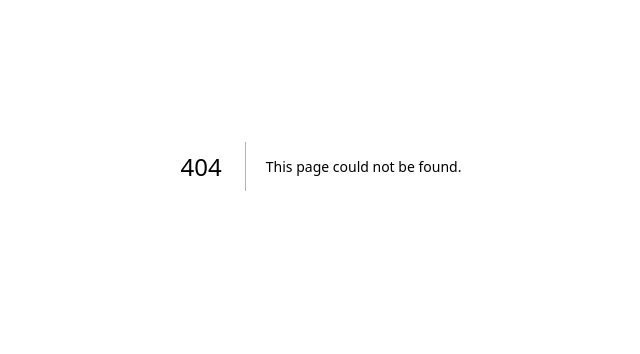
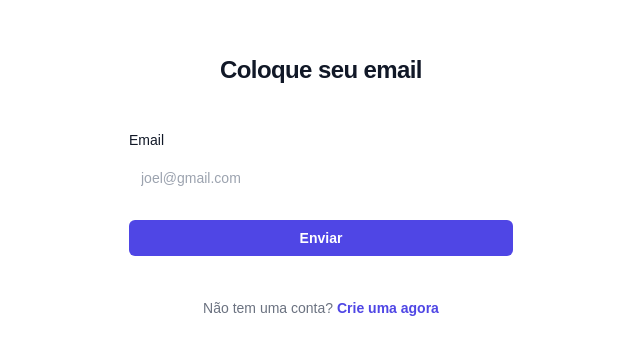
Before and after one commit to davifernandodias/frontend-mind-group, a Next.js app: page /reset-password in a window 1280 px wide. Before the commit this address had no page. Shown: the part 234-588 px from the top of the page, without its empty margins (319-959 px from the left). Built offline with nearby package versions, Linux system fonts and the light colour scheme; no server answers.

Commit message:
feat(forget-password): added route and controlled component to reset password

```diff
--- /dev/null
+++ b/src/app/reset-password/_components/ResetPasswordForm.tsx
@@ -0,0 +1,101 @@
+"use client";
+
+import { useAuth, useSignIn } from "@clerk/nextjs";
+import { useRouter } from "next/navigation";
+import { isClerkAPIResponseError } from "@clerk/nextjs/errors";
+import { toast } from "sonner";
+import { FormEvent, useState, useEffect } from "react";
+import VerificationInput from "./ResetPasswordInput";
+
+export default function ResetPasswordForm() {
+  const router = useRouter();
+  const { isSignedIn, userId } = useAuth(); // Hook para verificar autenticação
+  const { isLoaded, signIn } = useSignIn();
+
+  const [email, setEmail] = useState("");
+  const [verifyCode , setVerifyCode] = useState(false);
+
+  useEffect(() => {
+    if (isSignedIn && userId) {
+      router.push(`/painel/${userId}`);
+    }
+  }, [isSignedIn, userId, router]);
+
+  if (!isLoaded) return null;
+
+  const handleSubmit = async (e: FormEvent<HTMLFormElement>) => {
+    e.preventDefault();
+    try {
+      await signIn.create({
+        identifier: email,
+        strategy: "reset_password_email_code"
+      })
+      setVerifyCode(true)
+
+        // router.push(`/painel/${userId}`);
+    } catch (err) {
+      if (isClerkAPIResponseError(err)) {
+        const error = err.errors[0]?.message;
+        return toast.error(error);
+      }
+      toast.error("An error occurred. Please try again later.");
+    }
+  };
+
+  if(verifyCode) {
+    return (
+      <VerificationInput />
+    )
+  }
+
+  return (
+    <>
+      <div className="flex min-h-full flex-1 flex-col justify-center px-6 py-12 lg:px-8">
+        <div className="sm:mx-auto sm:w-full sm:max-w-sm">
+          <h2 className="mt-10 text-center text-2xl/9 font-bold tracking-tight text-gray-900">
+            Coloque seu email
+          </h2>
+        </div>
+
+        <div className="mt-10 sm:mx-auto sm:w-full sm:max-w-sm">
+          <form className="space-y-6" onSubmit={handleSubmit}>
+            <div>
+              <label htmlFor="email" className="block text-sm/6 font-medium text-gray-900">
+                Email
+              </label>
+              <div className="mt-2">
+                <input
+                  value={email}
+                  onChange={(e) => setEmail(e.target.value)}
+                  id="email"
+                  name="email"
+                  type="email"
+                  placeholder="joel@gmail.com"
+                  required
+                  autoComplete="email"
+                  className="block w-full rounded-md bg-white px-3 py-1.5 text-base text-gray-900 outline-1 -outline-offset-1 outline-gray-300 placeholder:text-gray-400 focus:outline-2 focus:-outline-offset-2 focus:outline-indigo-600 sm:text-sm/6"
+                />
+              </div>
+            </div>
+
+            <div>
+              <button
+                type="submit"
+                className="flex w-full justify-center rounded-md bg-indigo-600 px-3 py-1.5 text-sm/6 font-semibold text-white shadow-xs hover:bg-indigo-500 focus-visible:outline-2 focus-visible:outline-offset-2 focus-visible:outline-indigo-600"
+              >
+                Enviar
+              </button>
+            </div>
+          </form>
+
+          <p className="mt-10 text-center text-sm/6 text-gray-500">
+            Não tem uma conta?{" "}
+            <a href={`/sign-up`} className="font-semibold text-indigo-600 hover:text-indigo-500">
+              Crie uma agora
+            </a>
+          </p>
+        </div>
+      </div>
+    </>
+  );
+}
--- /dev/null
+++ b/src/app/reset-password/_components/ResetPasswordInput.tsx
@@ -0,0 +1,58 @@
+"use client";
+import { useSignIn } from "@clerk/nextjs";
+import { useState, type FormEvent } from "react"
+import { useRouter } from "next/navigation";
+import { isClerkAPIResponseError } from "@clerk/nextjs/errors";
+import { toast } from "sonner";
+
+
+
+
+export default function VerificationInput() {
+  const [ code, setCode ] = useState("");
+  const [ password, setPassword] = useState("");
+  const { isLoaded, setActive, signIn } = useSignIn();
+  const router = useRouter();
+  if(!isLoaded) return null;
+
+  const handleSubmit = async (e: FormEvent<HTMLFormElement>) => {
+    e.preventDefault();
+    try{
+      const completeSignUp = await signIn.attemptFirstFactor({
+        strategy: "reset_password_email_code",
+        code,
+        password: password
+      })
+      if (completeSignUp.status === "complete") {
+        await setActive({
+          session: completeSignUp.createdSessionId
+        })
+        router.push("/painel")
+      }
+    }catch(err){
+      if(isClerkAPIResponseError(err)){
+        const error = err.errors[0]?.message;
+        return toast.error(error);
+      }
+    }
+    toast.error("An error occurred. Please try again later.");
+  }
+
+
+
+
+  return (
+    <div>
+      <form onSubmit={handleSubmit} className="flex flex-col items-center">
+
+      <p>O codigo foi enviado para seu email</p>
+    <input type="text" value={code} onChange={(e) => setCode(e.target.value)} className="p-4 border" placeholder="Verificar codigo" />
+    <input type="password" value={password} onChange={(e) => setPassword(e.target.value)} className="p-4 border" placeholder="Digite sua nova senha" />
+
+    <div className="flex  gap-2">
+      <button className="border border-black">confirmação de email</button>
+    </div>
+      </form>
+    </div>
+  )
+}
--- /dev/null
+++ b/src/app/reset-password/page.tsx
@@ -0,0 +1,10 @@
+import ResetPasswordForm from "./_components/ResetPasswordForm";
+
+
+export default function ResetPassword() {
+  return (
+    <main className="flex h-dvh items-center justify-center">
+      <ResetPasswordForm />
+    </main>
+  )
+}
--- a/src/middleware.ts
+++ b/src/middleware.ts
@@ -2,7 +2,8 @@ import { clerkMiddleware, createRouteMatcher } from '@clerk/nextjs/server'
 
 const isPublicRoute = createRouteMatcher([
   '/sign-in(.*)',
-  '/sign-up(.*)'
+  '/sign-up(.*)',
+  '/reset-password(.*)',
 ])
 
 export default clerkMiddleware(async (auth, request) => {
```
